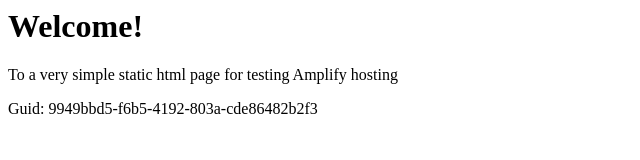
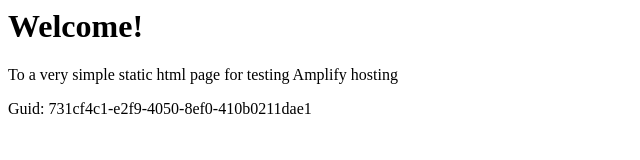
Before and after one commit to aws-aemilia-sfo/Github-PR-Commit-Integration-Test-DoNotTouch-GitHubWebhookPushCanaryTest-v1-prod-us-west-1, a website: page src/index.html in a window 1280 px wide. Shown: the full height of the page, 0-640 px from the left. Drawn offline with Linux system fonts and the light colour scheme.

Commit message:
commit from integ tests

```diff
--- a/src/index.html
+++ b/src/index.html
@@ -12,6 +12,6 @@
 <body>
     <h1>Welcome!</h1>
     <p>To a very simple static html page for testing Amplify hosting</p>
-    <p>Guid: 9949bbd5-f6b5-4192-803a-cde86482b2f3</p></body>
+    <p>Guid: 731cf4c1-e2f9-4050-8ef0-410b0211dae1</p></body>
 
 </html>
```
